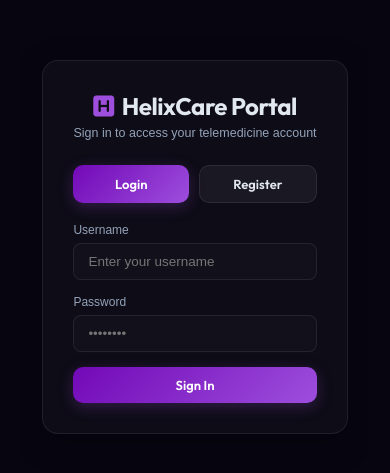
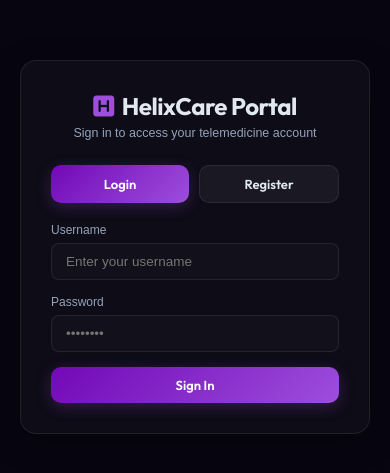
Before and after one commit to samanthulasatya/HelixCare, a React (Vite) app in the folder frontend/: page / in a window 390 px wide. Shown: the part 175-648 px from the top of the page. Built offline with nearby package versions, Linux system fonts and the light colour scheme.

Commit message:
Update mobile-responsive form grids and scroll layouts

```diff
--- a/frontend/src/App.jsx
+++ b/frontend/src/App.jsx
@@ -664,7 +664,23 @@ export default function App() {
             )}
 
             {/* Main view content body */}
-            <main className="main-content" style={{ padding: token ? '40px' : '0px', overflowY: 'auto' }}>
+            <main
+                className="main-content"
+                style={token ? {
+                    padding: '40px',
+                    overflowY: 'auto'
+                } : {
+                    padding: '0px',
+                    width: '100%',
+                    height: 'auto',
+                    minHeight: '100vh',
+                    overflowY: 'visible',
+                    display: 'flex',
+                    flexDirection: 'column',
+                    justifyContent: 'center',
+                    alignItems: 'center'
+                }}
+            >
                 {!token ? (
                     <Auth onAuthSuccess={handleAuthSuccess} />
                 ) : (
--- a/frontend/src/components/Auth.jsx
+++ b/frontend/src/components/Auth.jsx
@@ -373,7 +373,7 @@ export default function Auth({ onAuthSuccess }) {
                                 </div>
                             </div>
                         ) : (
-                            <div style={{ display: 'grid', gridTemplateColumns: '1fr 1fr', gap: '15px' }}>
+                            <div className="form-grid">
                                 <div className="form-group">
                                     <label>Username</label>
                                     <input type="text" required value={username} onChange={e => setUsername(e.target.value)} />
```
